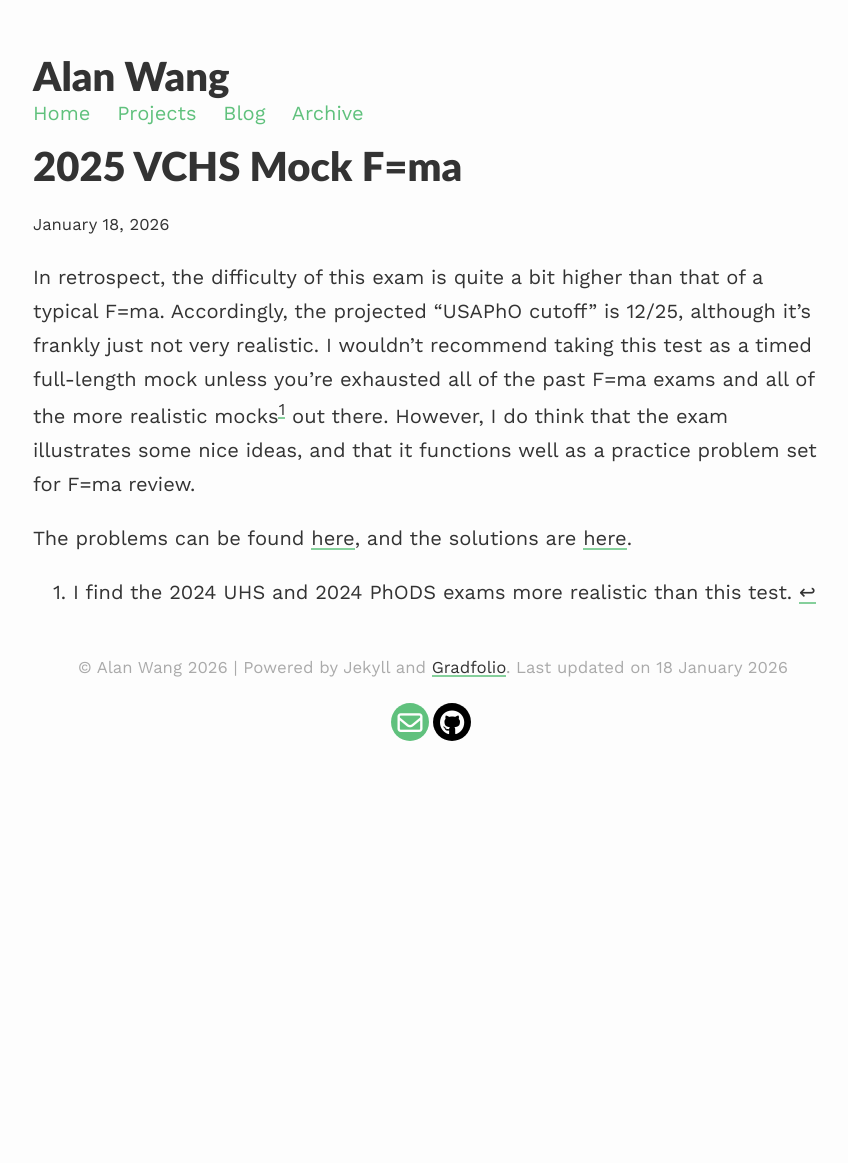
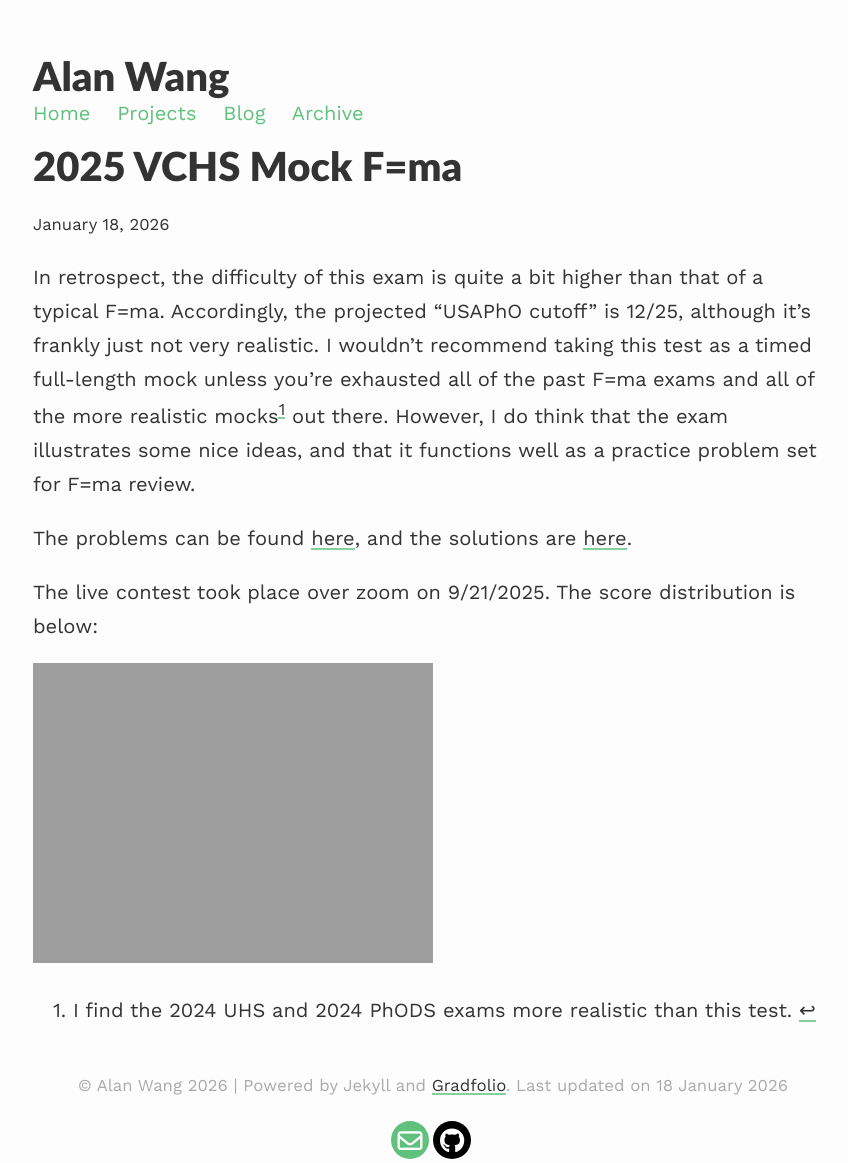
Before and after one commit to awang0826/awang0826.github.io, a Jekyll site: the page built from _projects/2025VCHSMockF=ma.md, in a window 1280 px wide. Shown: the whole page, without its empty margins (207-1055 px from the left). Built offline with Jekyll 4.4.1, drawn with Linux system fonts in a browser that asks for light colours; before the commit the page ends 980 px from its top, so only the background shows below that.

Commit message:
Update 2025VCHSMockF=ma.md

```diff
--- a/_projects/2025VCHSMockF=ma.md
+++ b/_projects/2025VCHSMockF=ma.md
@@ -7,4 +7,8 @@ In retrospect, the difficulty of this exam is quite a bit higher than that of a
 
 The problems can be found [here](https://awang0826.github.io/problemwriting/2025_VCHS_Mock_Fma.pdf){:target="_blank"}, and the solutions are [here](https://awang0826.github.io/problemwriting/2025_VCHS_Mock_Fma_Exam_Solutions.pdf){:target="_blank"}.
 
+The live contest took place over zoom on 9/21/2025. The score distribution is below:
+
+![distribution](https://awang0826.github.io/problemwriting/2025_VCHS_Mock_Fma_Distribution.png)
+
 [^1]: I find the 2024 UHS and 2024 PhODS exams more realistic than this test.
```
